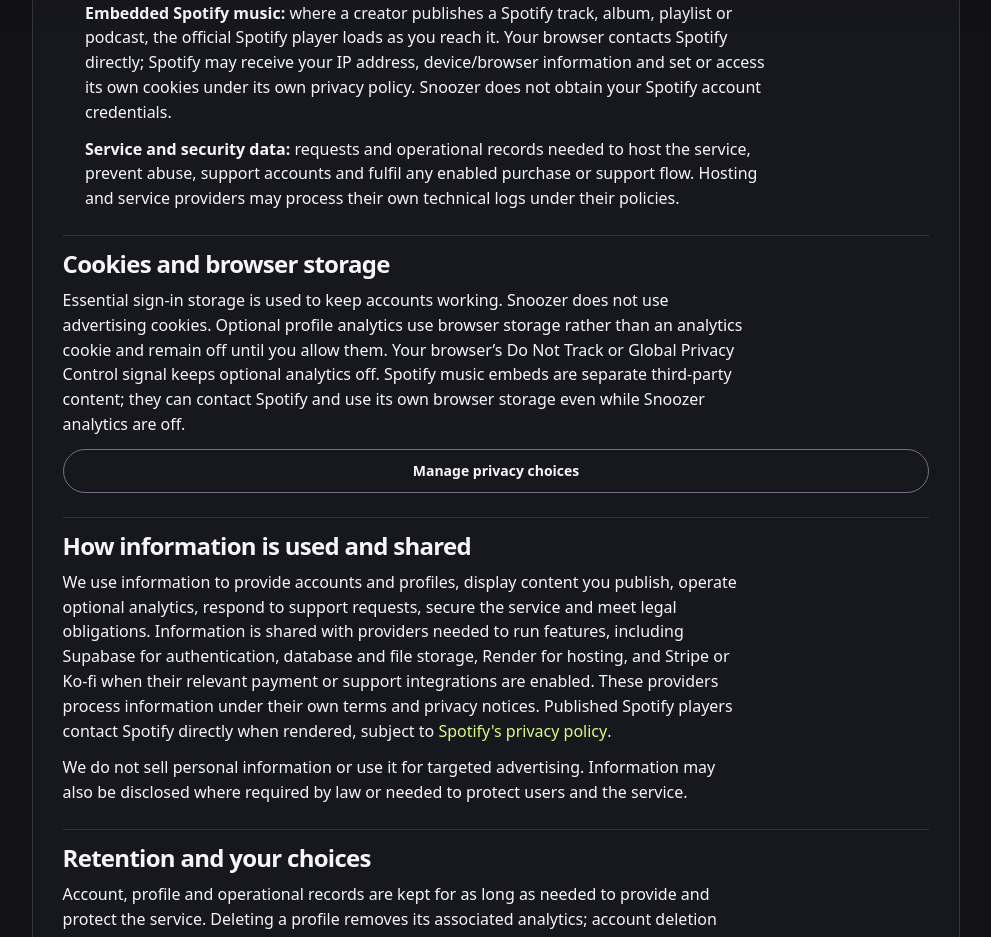
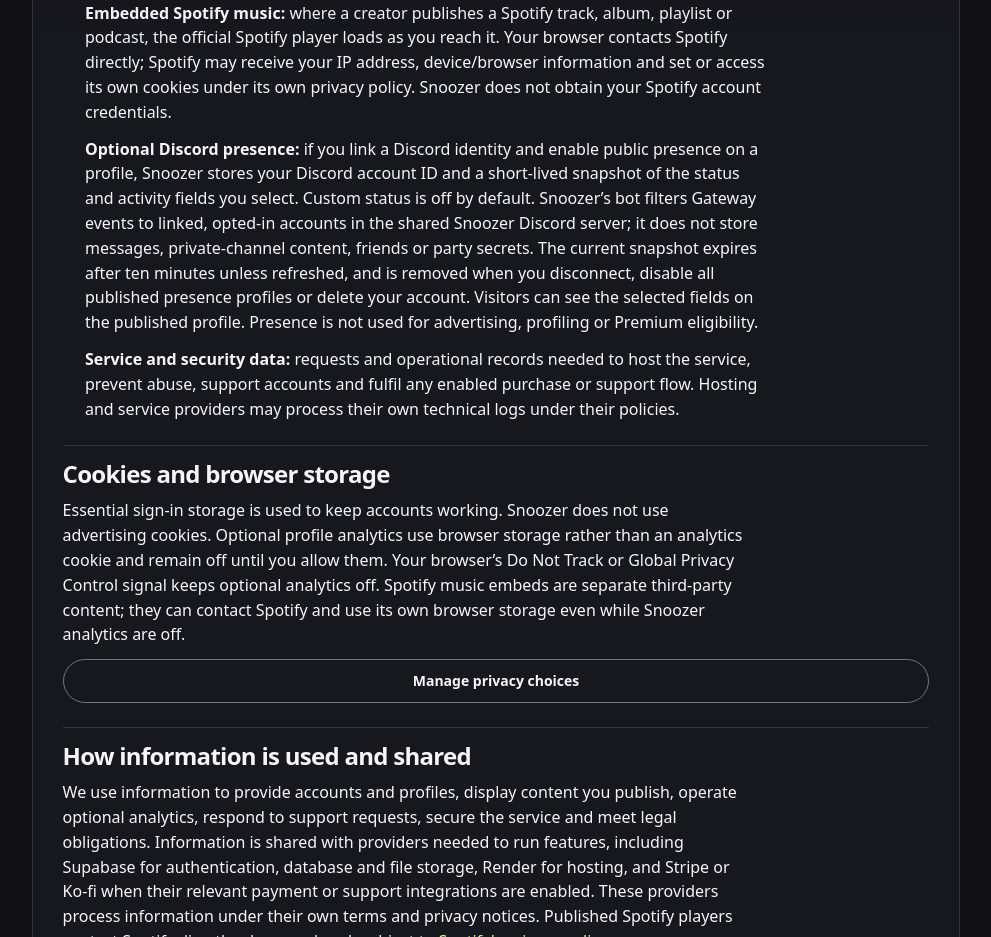
Before and after one commit to Truwty/snoozer-uk, a Next.js app: page /privacy in a window 1280 px wide. Shown: the part 820-1757 px from the top of the page, without its empty margins (144-1135 px from the left). Built offline with nearby package versions, Linux system fonts and the light colour scheme; no server answers.

Commit message:
Disclose Discord Presence collection, public visibility and retention

```diff
--- a/src/app/privacy/page.tsx
+++ b/src/app/privacy/page.tsx
@@ -19,6 +19,7 @@ export default function Privacy() {
         <li><strong>Optional analytics:</strong> only after consent, Snoozer records profile views, link clicks, coarse traffic-source and device groups, and registered campaign codes. A random browser code is scoped to one profile and one UTC day and is hashed before it is stored. The analytics tables do not store your IP address, full referrer or full user agent. Turning analytics off stops future collection and removes browser codes; previously recorded aggregate counts may remain.</li>
         <li><strong>Referrals:</strong> if you choose to use a referral code, signup attribution is stored with your account. Creators see aggregate counts rather than names or email addresses. You can withdraw attribution in Studio; withdrawal clears the attribution details and keeps only an exclusion marker until account deletion.</li>
         <li><strong>Embedded Spotify music:</strong> where a creator publishes a Spotify track, album, playlist or podcast, the official Spotify player loads as you reach it. Your browser contacts Spotify directly; Spotify may receive your IP address, device/browser information and set or access its own cookies under its own privacy policy. Snoozer does not obtain your Spotify account credentials.</li>
+        <li><strong>Optional Discord presence:</strong> if you link a Discord identity and enable public presence on a profile, Snoozer stores your Discord account ID and a short-lived snapshot of the status and activity fields you select. Custom status is off by default. Snoozer’s bot filters Gateway events to linked, opted-in accounts in the shared Snoozer Discord server; it does not store messages, private-channel content, friends or party secrets. The current snapshot expires after ten minutes unless refreshed, and is removed when you disconnect, disable all published presence profiles or delete your account. Visitors can see the selected fields on the published profile. Presence is not used for advertising, profiling or Premium eligibility.</li>
         <li><strong>Service and security data:</strong> requests and operational records needed to host the service, prevent abuse, support accounts and fulfil any enabled purchase or support flow. Hosting and service providers may process their own technical logs under their policies.</li>
       </ul>
     </section>
```
